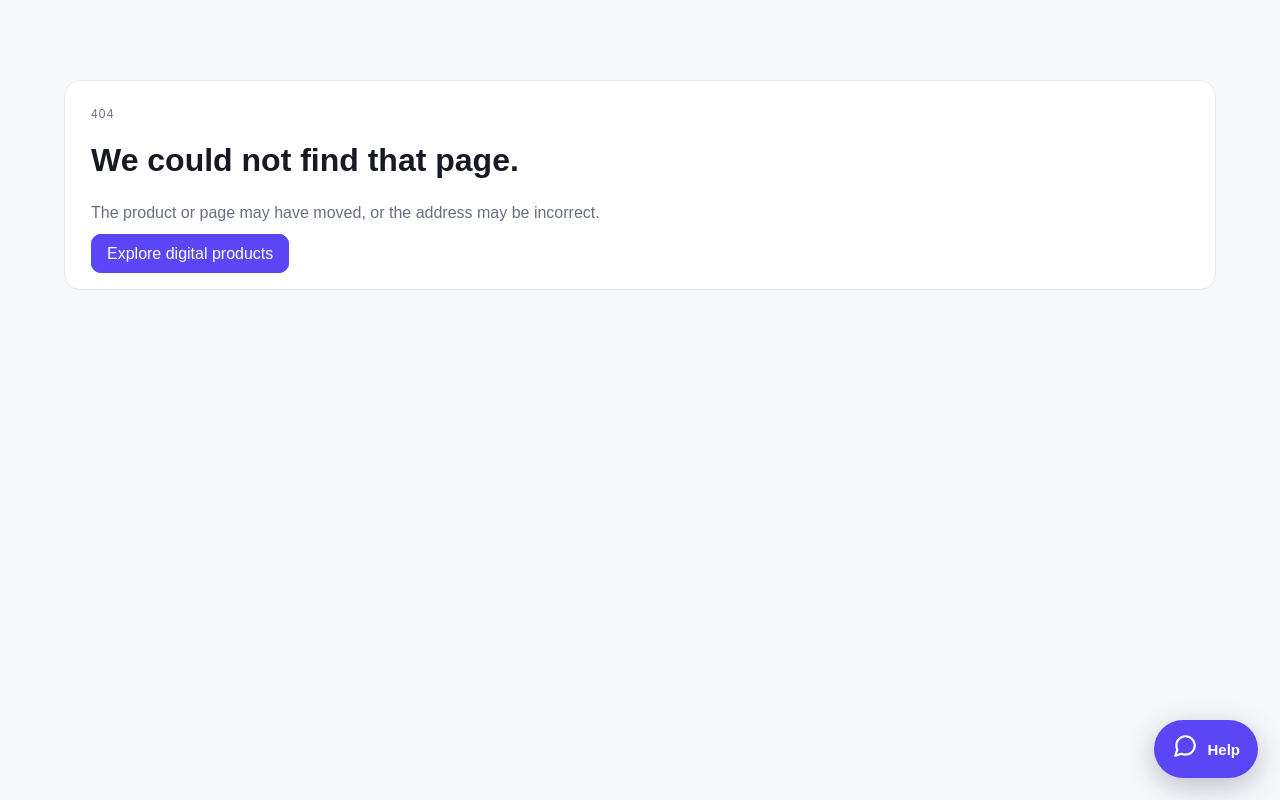
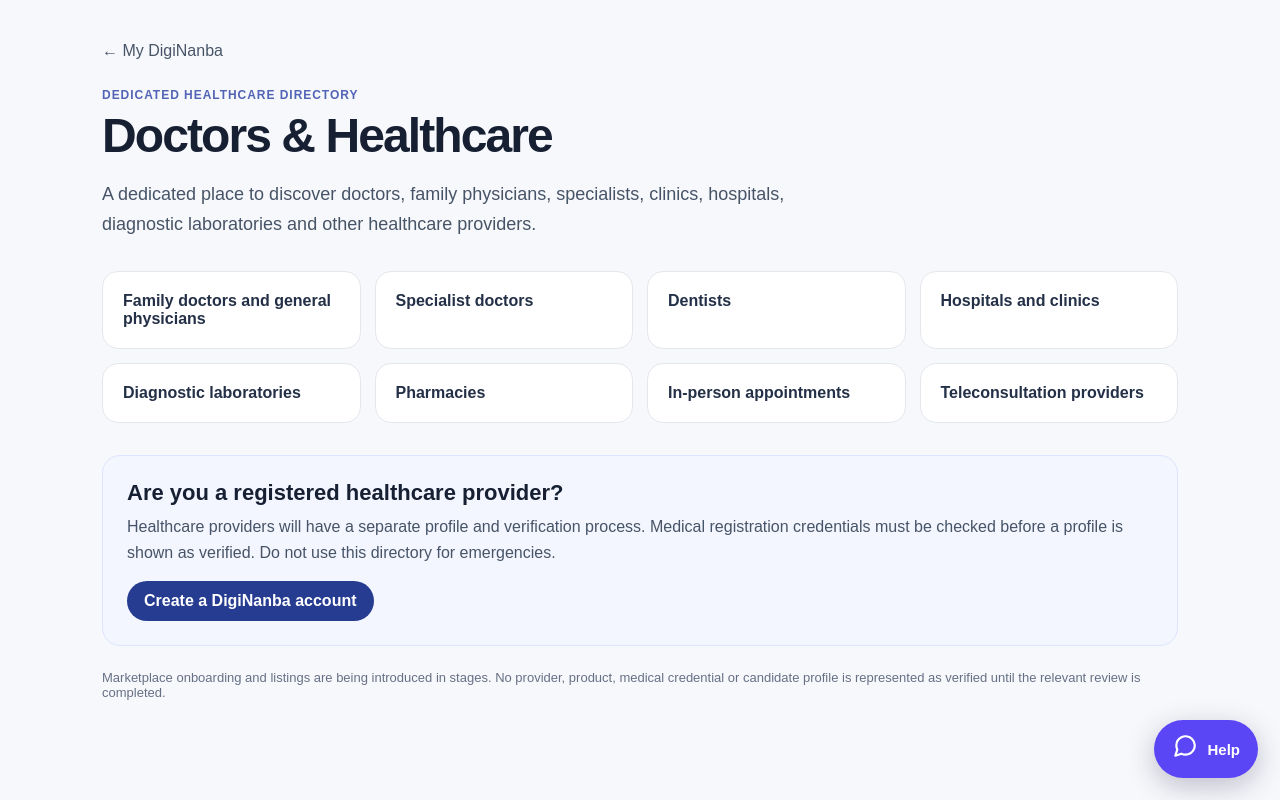
Before and after one commit to agnengineeringselectricals-crypto/diginanba, a Next.js app: page /healthcare in a window 1280 px wide. Before the commit this address had no page. Built offline with nearby package versions, Linux system fonts and the light colour scheme.

Commit message:
Add DigiNanba marketplace category page

```diff
--- /dev/null
+++ b/app/healthcare/page.tsx
@@ -0,0 +1,3 @@
+import MarketplaceCategoryPage from '@/components/MarketplaceCategoryPage';
+export const metadata = { title: 'Doctors & Healthcare' };
+export default function Page(){return <MarketplaceCategoryPage eyebrow="Dedicated healthcare directory" title="Doctors & Healthcare" intro="A dedicated place to discover doctors, family physicians, specialists, clinics, hospitals, diagnostic laboratories and other healthcare providers." examples={['Family doctors and general physicians','Specialist doctors','Dentists','Hospitals and clinics','Diagnostic laboratories','Pharmacies','In-person appointments','Teleconsultation providers']} providerLabel="Are you a registered healthcare provider?" note="Healthcare providers will have a separate profile and verification process. Medical registration credentials must be checked before a profile is shown as verified. Do not use this directory for emergencies."/>}
```
